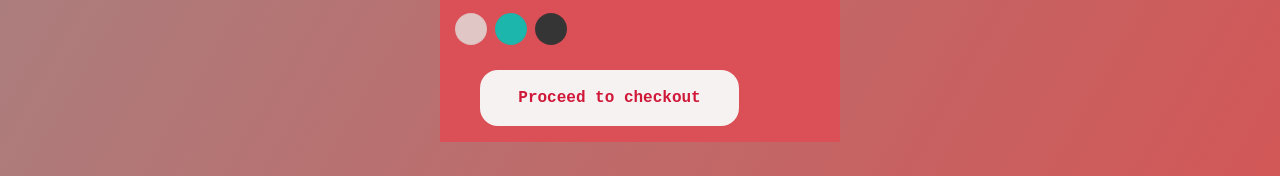
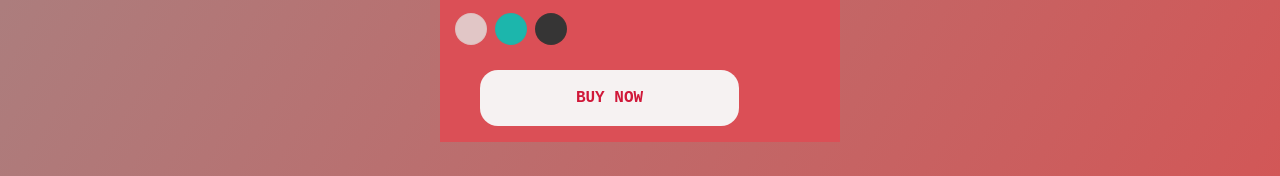
Before and after one commit to Selvadharshini96/car, a plain HTML site: page index.html in a window 1280 px wide. Shown: the part 558-734 px from the top of the page. Drawn offline with Linux system fonts and the light colour scheme.

Commit message:
Update index.html

```diff
--- a/index.html
+++ b/index.html
@@ -112,7 +112,7 @@
                 <button onclick="red()" id="red" class="buttonCar" style="background-color: rgb(225, 198, 198);">red</button>
                 <button onclick="blue()" id="blue" class="buttonCar" style="background-color: rgb(28, 182, 172);">blu</button>
                 <button onclick="black()" id="black" class="buttonCar" style="background-color: rgb(54, 53, 53);">bla</button>
-                <button class="addToCart">Proceed to checkout</button>
+                <button class="addToCart">BUY NOW</button>
             </div>
         </div>
     </section>
```
